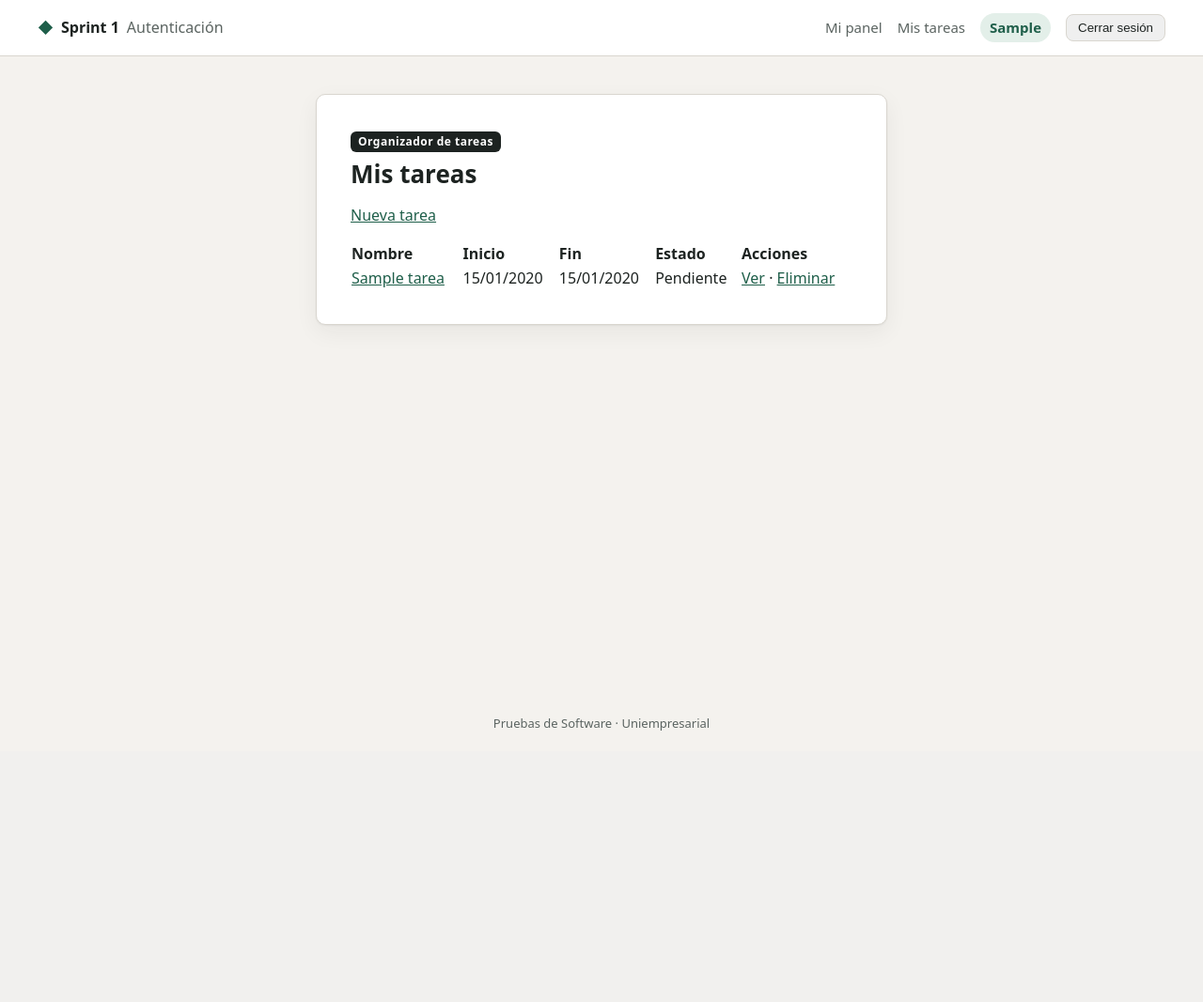
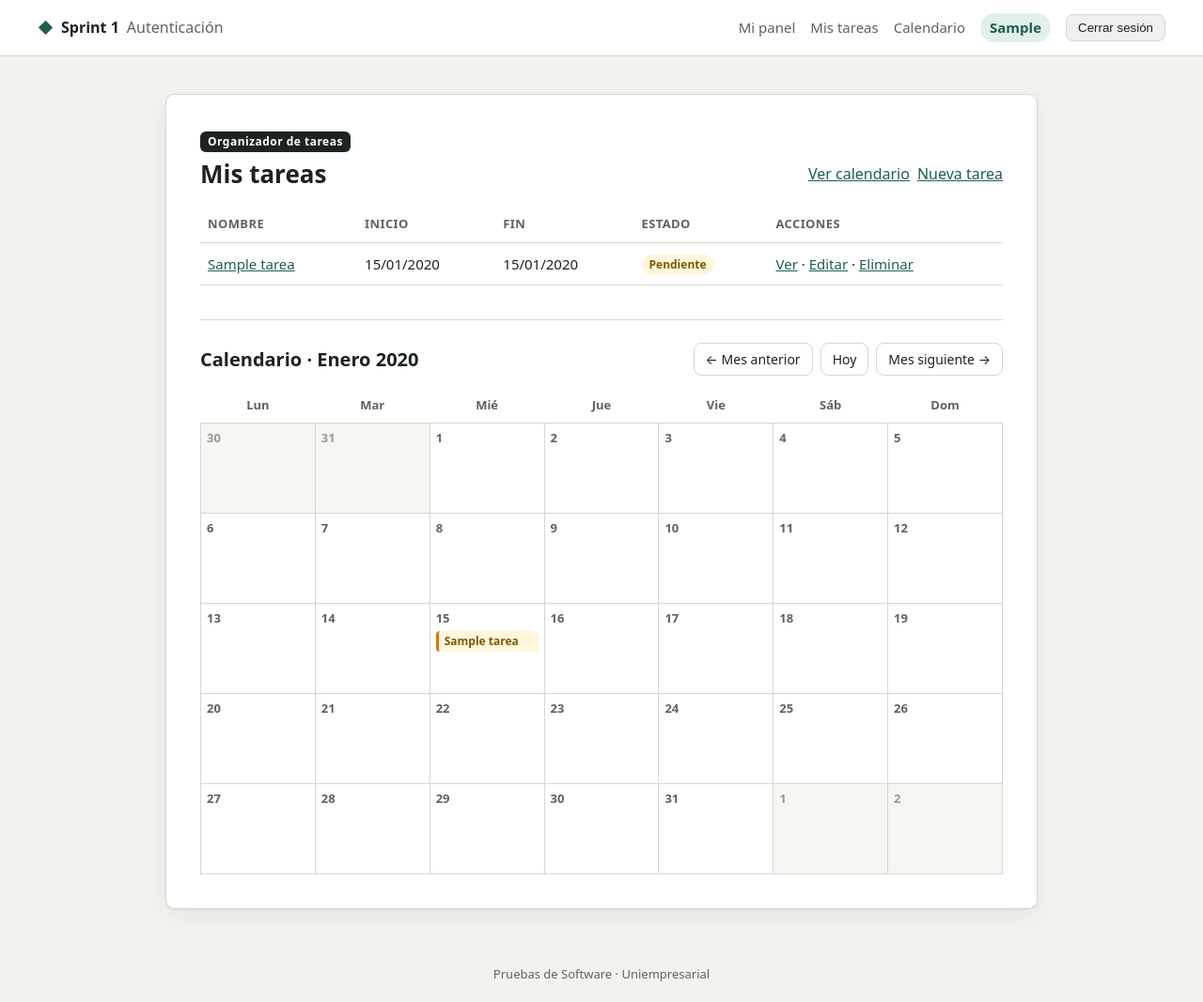
Before and after one commit to allan-gomez-creator/Pruebas-de-Software, a Django app: page /tareas/ in a window 1280 px wide. Shown: the whole page at 94% size. Before the commit the page ends 778 px from the top, so only its background shows below. Run offline with Django 5.2, Linux system fonts and the light colour scheme; a user stored in the database is signed in; tables that the repository leaves empty hold one stand-in row (values such as "Sample post").

Commit message:
HU-03 (CA-03, CA-05, CA-06): actualizar tareas y visualizacion en calendario mensual con pruebas

```diff
--- a/cuentas/static/cuentas/css/estilos.css
+++ b/cuentas/static/cuentas/css/estilos.css
@@ -75,6 +75,7 @@ a:hover { color: var(--acento-hover); }
 }
 /* Si la página tiene una tarjeta ancha (el panel), el contenido se ensancha */
 .contenido:has(.tarjeta-ancha) { max-width: 640px; }
+.contenido:has(.tarjeta-calendario) { max-width: 960px; }
 
 /* Tarjeta blanca que contiene cada formulario */
 .tarjeta {
@@ -103,7 +104,7 @@ h1 { margin: 0 0 6px; font-size: 26px; line-height: 1.2; }
 /* ---------- Campos de formulario ---------- */
 .campo { margin-bottom: 18px; }
 .campo label { display: block; margin-bottom: 6px; font-weight: 600; font-size: 14px; }
-.campo input {
+.campo input, .campo textarea, .campo select {
   width: 100%;
   padding: 11px 12px;
   border: 1px solid var(--borde);
@@ -113,9 +114,11 @@ h1 { margin: 0 0 6px; font-size: 26px; line-height: 1.2; }
   font: inherit;           /* usa la misma fuente de la página */
 }
 /* Contorno verde cuando el campo está activo (accesibilidad con teclado) */
-.campo input:focus { outline: 2px solid var(--acento); outline-offset: 1px; border-color: var(--acento); }
+.campo input:focus, .campo textarea:focus, .campo select:focus { outline: 2px solid var(--acento); outline-offset: 1px; border-color: var(--acento); }
 /* Campo con error: borde y fondo rojos (clase campo-error o aria-invalid que pone Django) */
-.campo-error input, .campo input[aria-invalid="true"] { border-color: var(--error); background: var(--error-suave); }
+.campo-error input, .campo input[aria-invalid="true"],
+.campo-error textarea, .campo textarea[aria-invalid="true"],
+.campo-error select, .campo select[aria-invalid="true"] { border-color: var(--error); background: var(--error-suave); }
 /* Contenedor de contraseña: el botón "Ver" se posiciona encima del input, a la derecha */
 .campo-password { position: relative; }
 .campo-password input { padding-right: 64px; }   /* espacio para que el texto no quede debajo del botón */
@@ -176,6 +179,46 @@ h1 { margin: 0 0 6px; font-size: 26px; line-height: 1.2; }
 
 .pie { padding: 20px 16px; text-align: center; font-size: 13px; color: var(--tinta-suave); }
 
+/* ---------- Listado de tareas y Calendario (Sprint 3) ---------- */
+.acciones-barra { display: flex; align-items: center; justify-content: space-between; flex-wrap: wrap; gap: 12px; margin-bottom: 18px; }
+.tabla-tareas { width: 100%; border-collapse: collapse; margin-bottom: 8px; font-size: 15px; }
+.tabla-tareas th, .tabla-tareas td { padding: 10px 8px; border-bottom: 1px solid var(--borde); text-align: left; vertical-align: middle; }
+.tabla-tareas th { font-size: 13px; color: var(--tinta-suave); font-weight: 600; text-transform: uppercase; letter-spacing: .03em; }
+.badge-estado { display: inline-block; padding: 2px 8px; border-radius: 999px; font-size: 12px; font-weight: 600; }
+.badge-pendiente { background: var(--aviso-suave); color: #7a5a00; }
+.badge-progreso { background: #e0f2fe; color: #0369a1; }
+.badge-completada { background: var(--acento-suave); color: var(--acento); }
+
+.calendario-seccion { margin-top: 28px; padding-top: 24px; border-top: 1px solid var(--borde); }
+.calendario-cabecera { display: flex; align-items: center; justify-content: space-between; flex-wrap: wrap; gap: 12px; margin-bottom: 14px; }
+.calendario-titulo { margin: 0; font-size: 20px; font-weight: 700; }
+.calendario-nav { display: flex; align-items: center; gap: 8px; }
+.calendario-nav a { text-decoration: none; padding: 6px 12px; border: 1px solid var(--borde); border-radius: 8px; font-size: 14px; color: var(--tinta); background: var(--superficie); }
+.calendario-nav a:hover { background: var(--fondo); }
+
+.calendario-tabla { width: 100%; border-collapse: collapse; table-layout: fixed; }
+.calendario-tabla th { padding: 8px 4px; text-align: center; font-size: 13px; color: var(--tinta-suave); border-bottom: 1px solid var(--borde); }
+.calendario-dia { height: 96px; vertical-align: top; padding: 6px; border: 1px solid var(--borde); background: #fff; }
+.calendario-dia-fuera { background: var(--fondo); color: var(--tinta-suave); opacity: 0.65; }
+.calendario-dia-hoy { background: #fafdfb; box-shadow: inset 0 0 0 2px var(--acento); }
+.calendario-numero { font-size: 13px; font-weight: 600; margin-bottom: 4px; color: var(--tinta-suave); }
+.calendario-dia-hoy .calendario-numero { color: var(--acento); font-weight: 700; }
+.calendario-eventos { display: flex; flex-direction: column; gap: 3px; }
+.calendario-evento {
+  display: block;
+  padding: 2px 6px;
+  border-radius: 4px;
+  font-size: 12px;
+  font-weight: 600;
+  text-decoration: none;
+  white-space: nowrap;
+  overflow: hidden;
+  text-overflow: ellipsis;
+}
+.calendario-evento-pendiente { background: var(--aviso-suave); color: #7a5a00; border-left: 3px solid #d97706; }
+.calendario-evento-progreso { background: #e0f2fe; color: #0369a1; border-left: 3px solid #0284c7; }
+.calendario-evento-completada { background: var(--acento-suave); color: var(--acento); border-left: 3px solid var(--acento); }
+
 /* ---------- Pantallas pequeñas (celular) ----------
    Estas reglas solo aplican si la pantalla mide 520px de ancho o menos. */
 @media (max-width: 520px) {
--- a/cuentas/templates/cuentas/base.html
+++ b/cuentas/templates/cuentas/base.html
@@ -28,9 +28,10 @@
     <nav class="nav" aria-label="Principal">
       {# "user" está disponible en todas las plantillas: es el usuario actual #}
       {% if user.is_authenticated %}
-        {# Con sesión iniciada: enlace al panel, su primer nombre y el botón de cerrar sesión #}
+        {# Con sesión iniciada: enlace al panel, tareas, calendario, su primer nombre y el botón de cerrar sesión #}
         <a href="{% url 'cuentas:panel' %}">Mi panel</a>
         <a href="{% url 'tareas:lista' %}">Mis tareas</a>
+        <a href="{% url 'tareas:calendario' %}">Calendario</a>
         <span class="nav-usuario" title="{{ user.email }}">{{ user.get_short_name }}</span>
         {# HU-04 (CA-04.1): cerrar sesión. Es un formulario POST porque LogoutView rechaza GET (405). #}
         <form method="post" action="{% url 'cuentas:logout' %}" style="display:inline; margin:0;">
--- /dev/null
+++ b/tareas/templates/tareas/_calendario.html
@@ -0,0 +1,50 @@
+<div class="calendario-seccion" id="calendario-tareas" aria-labelledby="titulo-calendario">
+  <div class="calendario-cabecera">
+    <h2 class="calendario-titulo" id="titulo-calendario">
+      Calendario · {{ calendario.nombre_mes }} {{ calendario.anio }}
+    </h2>
+    <div class="calendario-nav" aria-label="Navegación del calendario">
+      <a href="?anio={{ calendario.ant_anio }}&amp;mes={{ calendario.ant_mes }}">← Mes anterior</a>
+      <a href="?anio={{ calendario.hoy.year }}&amp;mes={{ calendario.hoy.month }}">Hoy</a>
+      <a href="?anio={{ calendario.sig_anio }}&amp;mes={{ calendario.sig_mes }}">Mes siguiente →</a>
+    </div>
+  </div>
+
+  <div style="overflow-x:auto;">
+    <table class="calendario-tabla" aria-label="Calendario de tareas de {{ calendario.nombre_mes }} {{ calendario.anio }}">
+      <thead>
+        <tr>
+          {% for nombre_dia in calendario.dias_semana %}
+          <th scope="col">{{ nombre_dia }}</th>
+          {% endfor %}
+        </tr>
+      </thead>
+      <tbody>
+        {% for semana in calendario.semanas %}
+        <tr>
+          {% for celda in semana %}
+          <td class="calendario-dia{% if not celda.en_mes %} calendario-dia-fuera{% endif %}{% if celda.es_hoy %} calendario-dia-hoy{% endif %}"
+              data-fecha="{{ celda.fecha|date:'Y-m-d' }}">
+            <div class="calendario-numero">{{ celda.dia }}</div>
+            {% if celda.tareas %}
+            <div class="calendario-eventos">
+              {% for t in celda.tareas %}
+              <a href="{% url 'tareas:detalle' t.pk %}"
+                 class="calendario-evento {% if t.estado == 'Completada' %}calendario-evento-completada{% elif t.estado == 'En progreso' %}calendario-evento-progreso{% else %}calendario-evento-pendiente{% endif %}"
+                 data-evento-fecha="{{ celda.fecha|date:'Y-m-d' }}"
+                 data-tarea-id="{{ t.pk }}"
+                 data-tarea-estado="{{ t.estado }}"
+                 title="{{ t.nombre }} ({{ t.fecha_inicio|date:'d/m/Y' }} - {{ t.fecha_fin|date:'d/m/Y' }}) · {{ t.estado }}">
+                {{ t.nombre }}
+              </a>
+              {% endfor %}
+            </div>
+            {% endif %}
+          </td>
+          {% endfor %}
+        </tr>
+        {% endfor %}
+      </tbody>
+    </table>
+  </div>
+</div>
--- a/tareas/templates/tareas/detalle.html
+++ b/tareas/templates/tareas/detalle.html
@@ -11,8 +11,9 @@
     <div><dt>Fecha de fin</dt><dd>{{ tarea.fecha_fin|date:"d/m/Y" }}</dd></div>
     <div><dt>Estado</dt><dd>{{ tarea.estado }}</dd></div>
   </dl>
-  <p>
+  <p style="margin-top:18px;">
     <a href="{% url 'tareas:lista' %}">Volver al listado</a> ·
+    <a href="{% url 'tareas:editar' tarea.pk %}">Editar</a> ·
     <a href="{% url 'tareas:eliminar' tarea.pk %}">Eliminar</a>
   </p>
 </section>
--- a/tareas/templates/tareas/lista.html
+++ b/tareas/templates/tareas/lista.html
@@ -2,28 +2,38 @@
 {% block titulo %}Mis tareas{% endblock %}
 
 {% block contenido %}
-<section class="tarjeta tarjeta-ancha" aria-labelledby="titulo-tareas">
+<section class="tarjeta tarjeta-calendario" aria-labelledby="titulo-tareas">
   <p class="etiqueta etiqueta-privada">Organizador de tareas</p>
-  <h1 id="titulo-tareas">Mis tareas</h1>
-  <p><a class="nav-boton" href="{% url 'tareas:crear' %}">Nueva tarea</a></p>
+  <div class="acciones-barra">
+    <h1 id="titulo-tareas" style="margin:0;">Mis tareas</h1>
+    <div style="display:flex; gap:8px;">
+      <a class="nav-boton" href="{% url 'tareas:calendario' %}">Ver calendario</a>
+      <a class="nav-boton" href="{% url 'tareas:crear' %}">Nueva tarea</a>
+    </div>
+  </div>
 
   {% if tareas %}
   <div style="overflow-x:auto;">
-    <table style="width:100%; border-collapse:collapse;">
+    <table class="tabla-tareas" id="listado-tareas">
       <thead>
-        <tr style="text-align:left;">
+        <tr>
           <th>Nombre</th><th>Inicio</th><th>Fin</th><th>Estado</th><th>Acciones</th>
         </tr>
       </thead>
       <tbody>
         {% for tarea in tareas %}
-        <tr>
+        <tr data-tarea-fila="{{ tarea.pk }}">
           <td><a href="{% url 'tareas:detalle' tarea.pk %}">{{ tarea.nombre }}</a></td>
           <td>{{ tarea.fecha_inicio|date:"d/m/Y" }}</td>
           <td>{{ tarea.fecha_fin|date:"d/m/Y" }}</td>
-          <td>{{ tarea.estado }}</td>
+          <td>
+            <span class="badge-estado {% if tarea.estado == 'Completada' %}badge-completada{% elif tarea.estado == 'En progreso' %}badge-progreso{% else %}badge-pendiente{% endif %}">
+              {{ tarea.estado }}
+            </span>
+          </td>
           <td>
             <a href="{% url 'tareas:detalle' tarea.pk %}">Ver</a> ·
+            <a href="{% url 'tareas:editar' tarea.pk %}">Editar</a> ·
             <a href="{% url 'tareas:eliminar' tarea.pk %}">Eliminar</a>
           </td>
         </tr>
@@ -34,5 +44,7 @@
   {% else %}
   <p class="subtitulo">Aún no tienes tareas. Crea la primera con el botón "Nueva tarea".</p>
   {% endif %}
+
+  {% include 'tareas/_calendario.html' %}
 </section>
 {% endblock %}
--- a/tareas/urls.py
+++ b/tareas/urls.py
@@ -6,7 +6,9 @@ app_name = 'tareas'
 
 urlpatterns = [
     path('', views.listar_tareas, name='lista'),
+    path('calendario/', views.calendario_tareas, name='calendario'),
     path('nueva/', views.crear_tarea, name='crear'),
     path('<int:pk>/', views.detalle_tarea, name='detalle'),
+    path('<int:pk>/editar/', views.editar_tarea, name='editar'),
     path('<int:pk>/eliminar/', views.eliminar_tarea, name='eliminar'),
 ]
--- a/tareas/views.py
+++ b/tareas/views.py
@@ -1,22 +1,126 @@
+import calendar
+from datetime import date
+
 from django.contrib import messages
 from django.contrib.auth.decorators import login_required
 from django.shortcuts import get_object_or_404, redirect, render
+from django.utils import timezone
 from django.views.decorators.http import require_http_methods
 
 from .forms import TareaForm
 from .models import Tarea
 
+MESES_ES = (
+    '',
+    'Enero', 'Febrero', 'Marzo', 'Abril', 'Mayo', 'Junio',
+    'Julio', 'Agosto', 'Septiembre', 'Octubre', 'Noviembre', 'Diciembre',
+)
+DIAS_SEMANA_ES = ('Lun', 'Mar', 'Mié', 'Jue', 'Vie', 'Sáb', 'Dom')
+
+
+def _mes_anterior_y_siguiente(anio: int, mes: int):
+    """Calcula las tuplas (año, mes) del mes anterior y del mes siguiente."""
+    ant = (anio - 1, 12) if mes == 1 else (anio, mes - 1)
+    sig = (anio + 1, 1) if mes == 12 else (anio, mes + 1)
+    return ant, sig
+
+
+def _obtener_anio_mes(request, tareas_qs):
+    """Determina el año y mes a mostrar en el calendario.
+
+    Si vienen `?anio=YYYY&mes=MM` válidos en la URL, usa esos.
+    Si no vienen y el usuario tiene tareas, posiciona el calendario en el mes
+    de la primera tarea para que siempre sea visible de inmediato (CA-03 / CA-06);
+    en caso contrario usa la fecha actual.
+    """
+    hoy = timezone.localdate()
+    try:
+        anio = int(request.GET.get('anio', ''))
+        mes = int(request.GET.get('mes', ''))
+        if 1 <= mes <= 12 and 1970 <= anio <= 2100:
+            return anio, mes
+    except (TypeError, ValueError):
+        pass
+
+    primera = tareas_qs.first()
+    if primera is not None:
+        return primera.fecha_inicio.year, primera.fecha_inicio.month
+    return hoy.year, hoy.month
+
+
+def construir_calendario_mensual(tareas, anio: int, mes: int):
+    """Construye la cuadrícula semanal del mes con las tareas dentro de su rango de fechas (CA-03 y CA-06)."""
+    cal = calendar.Calendar(firstweekday=0)
+    hoy = timezone.localdate()
+    lista_tareas = list(tareas)
+    semanas = []
+
+    for semana in cal.monthdatescalendar(anio, mes):
+        fila = []
+        for fecha_dia in semana:
+            tareas_dia = [
+                t for t in lista_tareas
+                if t.fecha_inicio <= fecha_dia <= t.fecha_fin
+            ]
+            fila.append({
+                'fecha': fecha_dia,
+                'dia': fecha_dia.day,
+                'en_mes': fecha_dia.month == mes,
+                'es_hoy': fecha_dia == hoy,
+                'tareas': tareas_dia,
+            })
+        semanas.append(fila)
+
+    (ant_anio, ant_mes), (sig_anio, sig_mes) = _mes_anterior_y_siguiente(anio, mes)
+    return {
+        'anio': anio,
+        'mes': mes,
+        'nombre_mes': MESES_ES[mes],
+        'dias_semana': DIAS_SEMANA_ES,
+        'semanas': semanas,
+        'ant_anio': ant_anio,
+        'ant_mes': ant_mes,
+        'sig_anio': sig_anio,
+        'sig_mes': sig_mes,
+        'hoy': date(hoy.year, hoy.month, 1),
+    }
+
 
 @login_required
 def listar_tareas(request):
-    """Leer: lista solo las tareas del usuario con sesion iniciada."""
+    """Leer: lista solo las tareas del usuario con sesión iniciada y las muestra en el calendario (CA-03 y CA-06)."""
     tareas = Tarea.objects.filter(usuario=request.user)
-    return render(request, 'tareas/lista.html', {'tareas': tareas})
+    anio, mes = _obtener_anio_mes(request, tareas)
+    calendario = construir_calendario_mensual(tareas, anio, mes)
+    return render(
+        request,
+        'tareas/lista.html',
+        {
+            'tareas': tareas,
+            'calendario': calendario,
+        },
+    )
+
+
+@login_required
+def calendario_tareas(request):
+    """Vista dedicada del calendario mensual con las tareas en su rango de fechas (CA-03 y CA-06)."""
+    tareas = Tarea.objects.filter(usuario=request.user)
+    anio, mes = _obtener_anio_mes(request, tareas)
+    calendario = construir_calendario_mensual(tareas, anio, mes)
+    return render(
+        request,
+        'tareas/calendario.html',
+        {
+            'tareas': tareas,
+            'calendario': calendario,
+        },
+    )
 
 
 @login_required
 def detalle_tarea(request, pk):
-    """Leer: detalle de una tarea propia."""
+    """Leer: detalle de una tarea propia (CA-04)."""
     tarea = get_object_or_404(Tarea, pk=pk, usuario=request.user)
     return render(request, 'tareas/detalle.html', {'tarea': tarea})
 
@@ -24,7 +128,7 @@ def detalle_tarea(request, pk):
 @login_required
 @require_http_methods(['GET', 'POST'])
 def crear_tarea(request):
-    """Crear: la tarea queda asociada al usuario autenticado."""
+    """Crear: la tarea queda asociada al usuario autenticado (CA-01, CA-02, CA-03)."""
     form = TareaForm(request.POST or None)
     if request.method == 'POST' and form.is_valid():
         tarea = form.save(commit=False)
@@ -32,13 +136,34 @@ def crear_tarea(request):
         tarea.save()
         messages.success(request, f'Tarea "{tarea.nombre}" creada con éxito.')
         return redirect('tareas:lista')
-    return render(request, 'tareas/formulario.html', {'form': form})
+    return render(request, 'tareas/formulario.html', {'form': form, 'modo_edicion': False})
+
+
+@login_required
+@require_http_methods(['GET', 'POST'])
+def editar_tarea(request, pk):
+    """Actualizar: modifica nombre, descripción, fechas y estado de una tarea existente propia (CA-05 y CA-06)."""
+    tarea = get_object_or_404(Tarea, pk=pk, usuario=request.user)
+    form = TareaForm(request.POST or None, instance=tarea)
+    if request.method == 'POST' and form.is_valid():
+        tarea_actualizada = form.save()
+        messages.success(request, f'Tarea "{tarea_actualizada.nombre}" actualizada con éxito.')
+        return redirect('tareas:lista')
+    return render(
+        request,
+        'tareas/formulario.html',
+        {
+            'form': form,
+            'tarea': tarea,
+            'modo_edicion': True,
+        },
+    )
 
 
 @login_required
 @require_http_methods(['GET', 'POST'])
 def eliminar_tarea(request, pk):
-    """Eliminar: GET muestra la confirmacion, POST borra."""
+    """Eliminar: GET muestra la confirmación, POST borra (CA-07 y CA-08)."""
     tarea = get_object_or_404(Tarea, pk=pk, usuario=request.user)
     if request.method == 'POST':
         nombre = tarea.nombre
```
Also changed, not shown: tareas/templates/tareas/calendario.html (added, +17 -0 lines), tareas/templates/tareas/formulario.html (+7 -4 lines), tareas/tests.py (+120 -3 lines).
